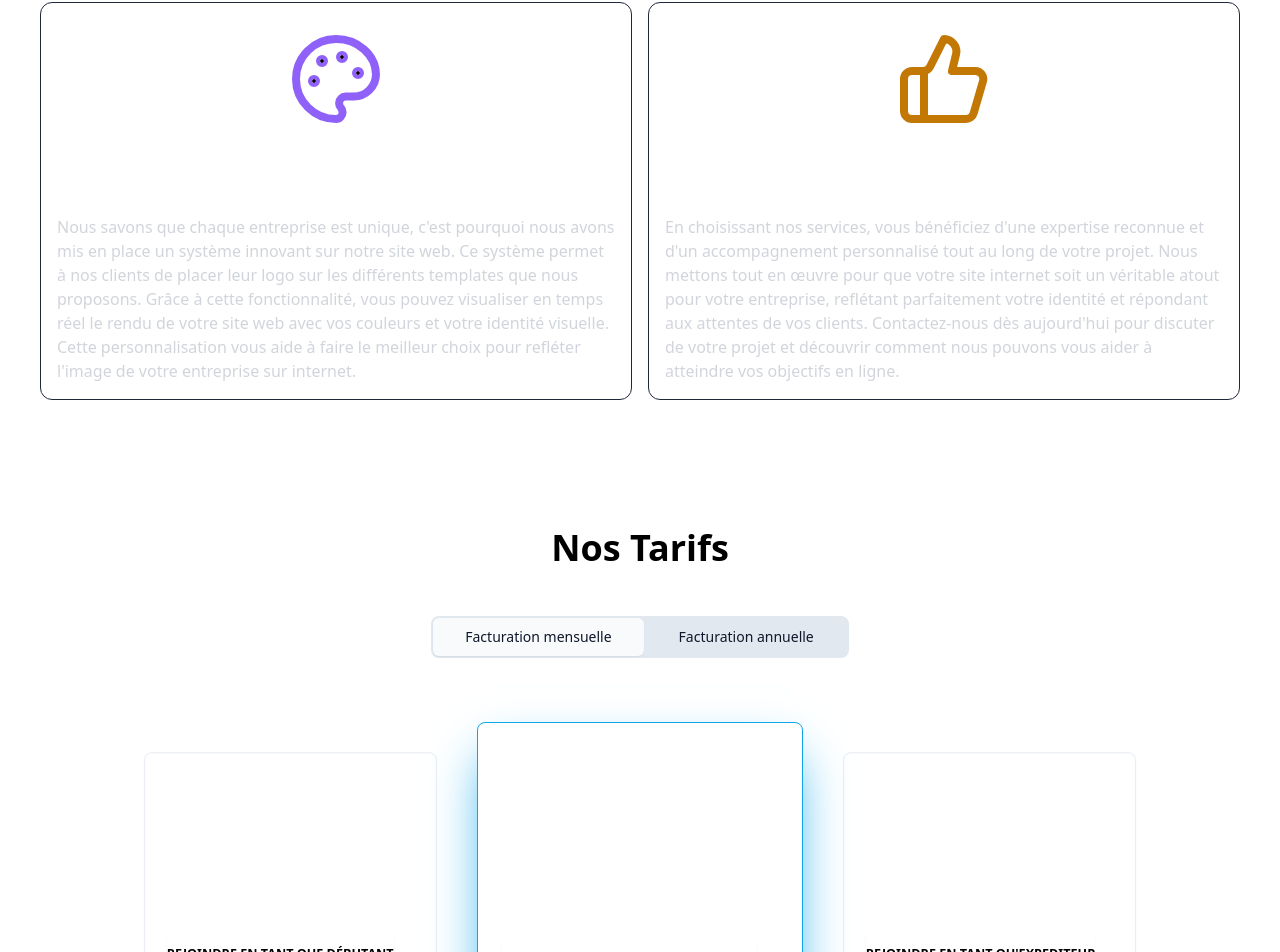
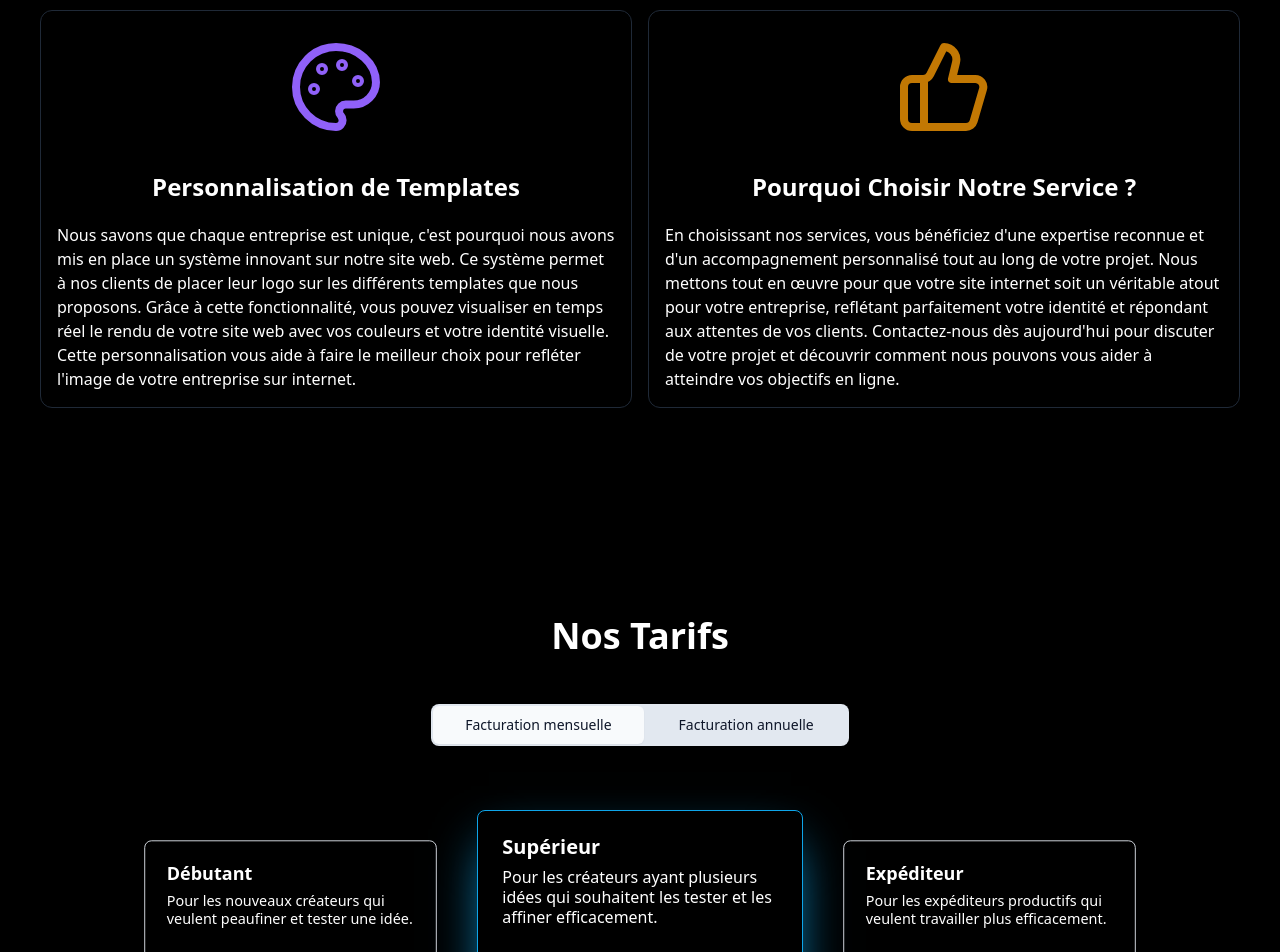
Before and after one commit to alexandredalmar/site-principale, a Next.js app: page /nos-services in a window 1280 px wide. Shown: the part 1727-2679 px from the top of the page. Built offline with nearby package versions, Linux system fonts and the light colour scheme.

Commit message:
add toogle theme for light and dark

```diff
--- a/app/layout.js
+++ b/app/layout.js
@@ -10,7 +10,10 @@ export const metadata = {
 const RootLayout = ({ children }) => {
   return (
     <html>
-      <body lang='fr' className='bg-white'>
+      <body
+        lang='fr'
+        className='overflow-x-hidden bg-base-content transition-all'
+      >
         <Header />
         <main>{children}</main>
         <Footer />
--- a/components/Sections/SectionOurModels/SectionOurModelsCarousel/SectionOurModelscarousel.css
+++ b/components/Sections/SectionOurModels/SectionOurModelsCarousel/SectionOurModelscarousel.css
@@ -6,6 +6,7 @@
   width: 100%;
   height: 100vh;
   background-color: #000;
+  overflow-x: hidden;
 }
 
 .cards {
--- a/components/Sections/SectionsOurServices/SectionOurServicesCard/SectionOurServicesCard.js
+++ b/components/Sections/SectionsOurServices/SectionOurServicesCard/SectionOurServicesCard.js
@@ -45,7 +45,7 @@ const cardVariants = {
 const SectionOurServicesCard = () => {
   return (
     <div className='h-auto'>
-      <div className='grid grid-cols-1 gap-4 p-10 pt-28 sm:grid-cols-2'>
+      <div className='grid grid-cols-1 gap-4 p-10 sm:grid-cols-2'>
         {itemsServices.map((item, index) => (
           <motion.div
             className='flex flex-col items-center gap-4 rounded-xl border border-gray-800 p-4'
@@ -56,15 +56,15 @@ const SectionOurServicesCard = () => {
             key={index}
           >
             <span className='inline-block rounded-lg p-3'>
-              <div className='inline-flex select-none items-center justify-center align-middle text-white'>
+              <div className='inline-flex select-none items-center justify-center align-middle text-base-100'>
                 {item.icon}
               </div>
             </span>
 
-            <h2 className='mt-2 text-base font-semibold text-white sm:text-2xl'>
+            <h2 className='mt-2 font-semibold text-base-100 sm:text-2xl'>
               {item.title}
             </h2>
-            <p className='block text-sm text-gray-300 sm:mt-1 sm:text-base'>
+            <p className='block text-sm text-base-100 sm:mt-1 sm:text-base'>
               {item.description}
             </p>
           </motion.div>
--- a/components/Sections/SectionsOurServices/SectionOurServicesImageText/SectionOurServicesImageText.js
+++ b/components/Sections/SectionsOurServices/SectionOurServicesImageText/SectionOurServicesImageText.js
@@ -20,11 +20,11 @@ const SectionOurServicesImageText = () => {
             </span>
             os <br /> <span className='text-pink-500'>S</span>ervices
           </h1>
-          <h2 className='text-3xl text-white'>
+          <h2 className='text-3xl text-base-100'>
             Création de Sites Internet Performants
           </h2>
 
-          <p className='py-6'>
+          <p className='py-6 text-base-100'>
             Nous sommes spécialisés dans la création de sites internet
             performants en utilisant la plateforme Payload. Notre équipe
             d'experts travaille avec vous pour concevoir et développer des sites
@@ -33,6 +33,7 @@ const SectionOurServicesImageText = () => {
             en ligne ou d'un portail personnalisé, nous avons les compétences
             pour transformer vos idées en réalité.
           </p>
+          <button className='btn'>Button</button>
         </div>
       </div>
     </div>
--- a/components/Sections/SectionsOurServices/SectionPrice/PriceCard/PriceCard.js
+++ b/components/Sections/SectionsOurServices/SectionPrice/PriceCard/PriceCard.js
@@ -8,25 +8,23 @@ const PriceCard = (props) => {
       {props.priceItem.map((item) => (
         <div className='divide-y divide-slate-200 rounded-lg border border-slate-200 shadow-sm odd:scale-90 even:border-sky-500 even:shadow-2xl even:shadow-sky-500'>
           <div className='p-6'>
-            <h2 className='text-xl font-bold leading-6 text-white'>
+            <h2 className='text-xl font-bold leading-6 text-base-100'>
               {item.title}
             </h2>
-            <p className='mt-2 text-base leading-tight text-white'>
+            <p className='mt-2 leading-tight text-base-100'>
               {item.description}
             </p>
             <p className='my-8'>
-              <span className='text-4xl font-bold tracking-tighter text-white'>
+              <span className='text-4xl font-bold tracking-tighter text-base-100'>
                 {item.price}€
               </span>
 
-              <span className='text-base font-medium text-white'>
-                {item.monthly}
-              </span>
+              <span className='font-medium text-base-100'>{item.monthly}</span>
             </p>
             <Button link='#' styleType='secondary' text={item.buttonText} />
           </div>
           <div className='px-6 pb-8 pt-6'>
-            <h3 className='text-sm font-bold uppercase tracking-wide text-white'>
+            <h3 className='text-sm font-bold uppercase tracking-wide text-base-100'>
               {item.subTitle}
             </h3>
             <ul role='list' className='mt-4 space-y-3'>
@@ -34,7 +32,9 @@ const PriceCard = (props) => {
                 <li className='flex space-x-3'>
                   <Check className='h-5 w-5 flex-shrink-0 stroke-green-400' />
 
-                  <span className='text-base text-white'>{action.title}</span>
+                  <span className='text-base text-base-100'>
+                    {action.title}
+                  </span>
                 </li>
               ))}
             </ul>
--- a/components/Sections/SectionsOurServices/SectionPrice/SectionPrice.js
+++ b/components/Sections/SectionsOurServices/SectionPrice/SectionPrice.js
@@ -90,7 +90,9 @@ const priceItem = [
 const SectionPrice = () => {
   return (
     <div className='sm:align-center p-10 sm:flex sm:flex-col'>
-      <h1 className='my-12 text-center text-4xl font-bold'>Nos Tarifs</h1>
+      <h1 className='my-12 text-center text-4xl font-bold text-base-100'>
+        Nos Tarifs
+      </h1>
       <div className='relative flex self-center rounded-lg bg-slate-200 p-0.5'>
         <button
           type='button'
--- a/components/ui/button/Button.js
+++ b/components/ui/button/Button.js
@@ -5,9 +5,9 @@ const Button = (props) => {
   const baseStyle = "btn";
   const styleMap = {
     primary:
-      " border-black rounded-none uppercase text-black bg-transparent hover:bg-transparent hover:border-black  dark:text-white ",
+      " border-base-100 rounded-none uppercase text-base-100 bg-transparent hover:bg-transparent hover:border-base-100  dark:text-white ",
     secondary:
-      " border-x-0 border-t-0 p-0  border-b-2   border-black  rounded-none uppercase text-black bg-transparent hover:bg-transparent hover:border-black  dark:text-white",
+      " border-x-0 border-t-0 p-0  border-b-2   border-base-100  rounded-none uppercase text-base-100 bg-transparent hover:bg-transparent hover:border-black  dark:text-white",
     danger:
       "bg-button-danger text-button-danger text-white hover:bg-button-danger-hover",
   };
--- a/tailwind.config.js
+++ b/tailwind.config.js
@@ -31,7 +31,22 @@ module.exports = {
   plugins: [require("daisyui"), require("flowbite/plugin")],
 
   daisyui: {
-    themes: false, // false: only light + dark | true: all themes | array: specific themes like this ["light", "dark", "cupcake"]
+    themes: [
+      {
+        light: {
+          primary: "#1d4ed8",
+          "base-100": "#ffffff", // Couleur de fond pour le light theme
+          "base-content": "#000000", // Couleur du texte pour le light theme
+          "base-200": "#e5edff",
+        },
+        dark: {
+          primary: "#3b82f6",
+          "base-100": "#1a1919", // Couleur de fond pour le dark theme
+          "base-content": "#ffffff", // Couleur du texte pour le dark theme
+          "base-200": "#1a65b5",
+        },
+      },
+    ], // false: only light + dark | true: all themes | array: specific themes like this ["light", "dark", "cupcake"]
     darkTheme: "dark", // name of one of the included themes for dark mode
     base: true, // applies background color and foreground color for root element by default
     styled: true, // include daisyUI colors and design decisions for all components
--- a/views/our-services.js
+++ b/views/our-services.js
@@ -7,7 +7,7 @@ import React from "react";
 
 const OurServicesPage = () => {
   return (
-    <div>
+    <div className='mx-auto flex max-w-96 flex-col gap-20 transition-all md:max-w-screen-md lg:max-w-screen-xl 2xl:max-w-screen-2xl'>
       {/* <SectionOurServicesBanner /> */}
       <SectionOurServicesImageText />
       <SectionOurServicesCard />
```
